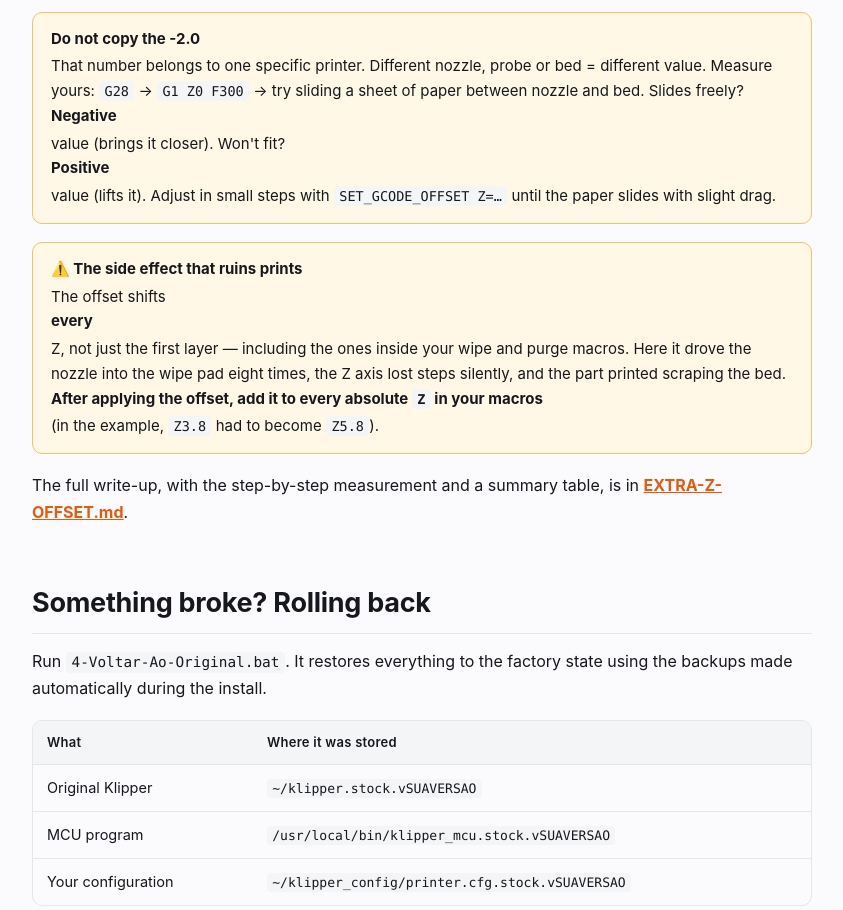
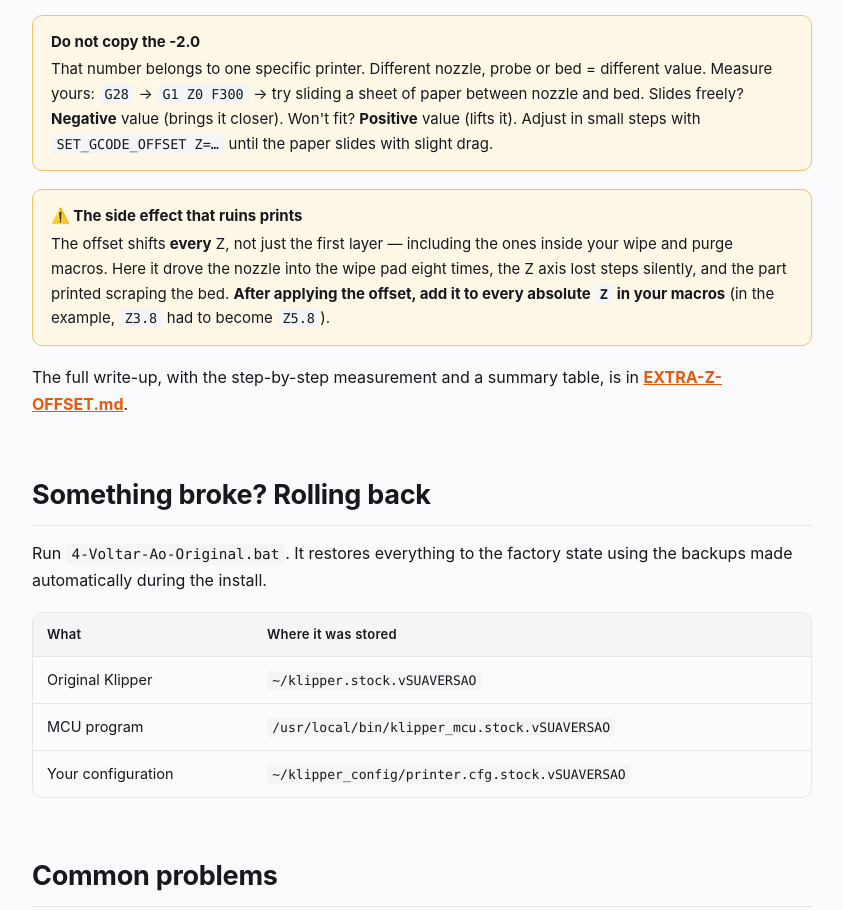
Before and after one commit to igor3dprint-bit/N4Max, a plain HTML site: page docs/index.html in a window 1280 px wide. Shown: the part 3408-4318 px from the top of the page, without its empty margins (218-1061 px from the left). Drawn offline with Linux system fonts and the light colour scheme.

Commit message:
Corrige quebra de linha do strong dentro dos avisos na pagina

```diff
--- a/docs/index.html
+++ b/docs/index.html
@@ -89,7 +89,7 @@ header.top{position:sticky;top:0;z-index:20;background:var(--bg);
 .note{border-radius:10px;padding:14px 18px;margin:18px 0;font-size:15px}
 .note.warn{background:var(--warn-bg);border:1px solid var(--warn-line)}
 .note.ok{background:var(--ok-bg);border:1px solid var(--ok-line)}
-.note strong{display:block;margin-bottom:3px}
+.note > div > strong:first-child{display:block;margin-bottom:3px}
 .note :last-child{margin-bottom:0}
 
 .tablewrap{overflow-x:auto;border:1px solid var(--line);border-radius:10px;margin:18px 0}
```
